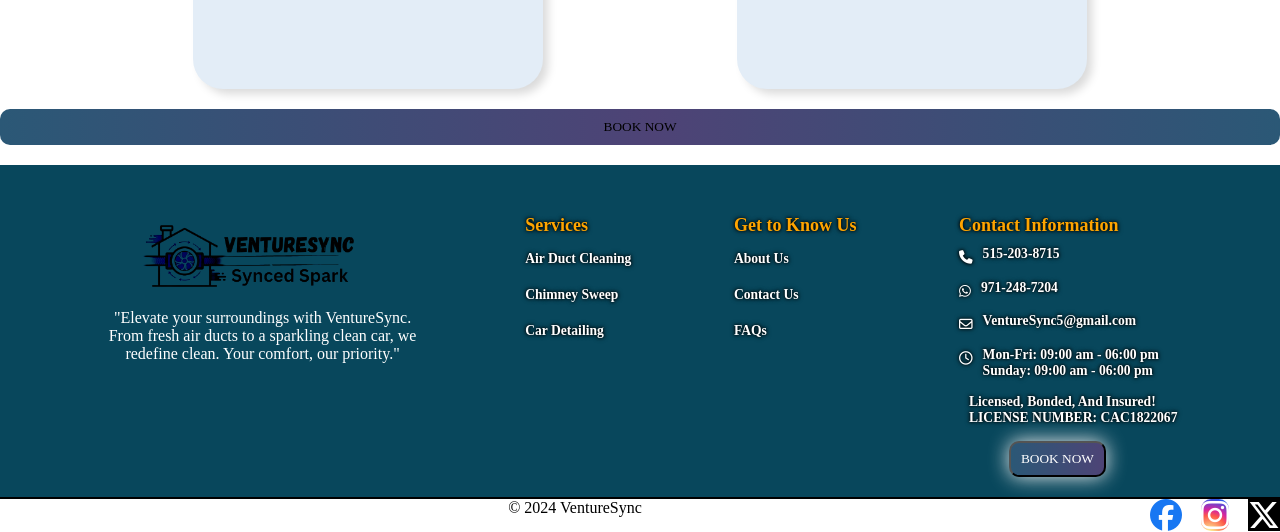
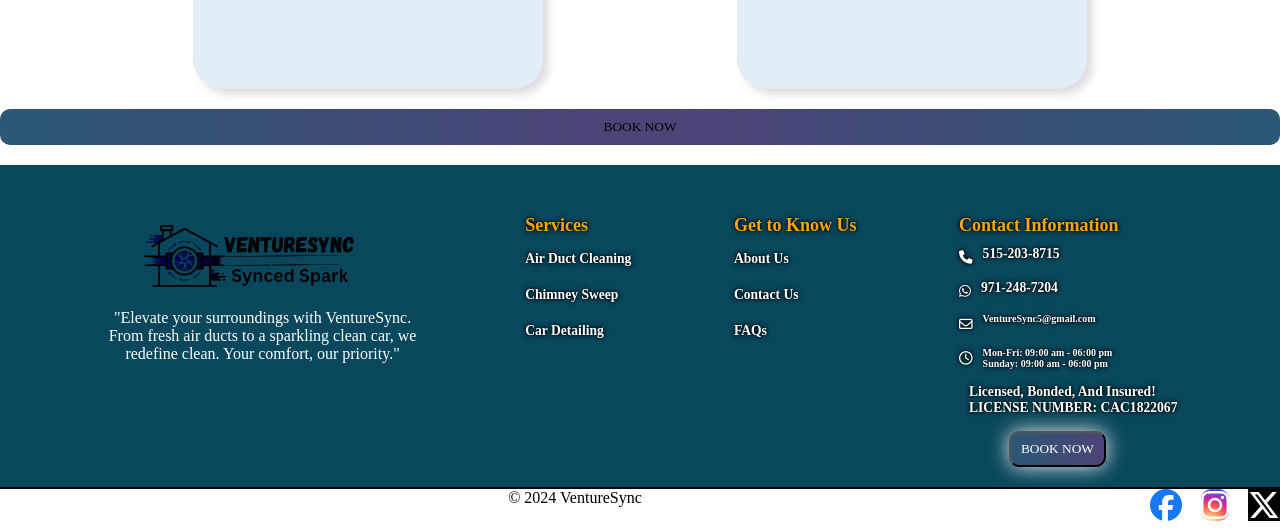
Before and after one commit to Uzain-Ali/Services-Website-, a plain HTML site: page services.html in a window 1280 px wide. Shown: the part 3599-4131 px from the top of the page. Drawn offline with Linux system fonts and the light colour scheme.

Commit message:
Responsive updation

```diff
--- a/services.html
+++ b/services.html
@@ -586,12 +586,13 @@
                 </a>
                 <a href="">
                     <i class="fa-regular fa-envelope"></i>
-                    <p style="color: #fff;" class="footPara">VentureSync5@gmail.com</p>
+                    <p style="color: #fff; font-size: 10px; font-weight: 900;" class="footPara">VentureSync5@gmail.com</p>
                 </a>
                 <a href="">
                     <i class="fa-regular fa-clock"></i>
-                    <p style="color: #fff;" class="footPara">Mon-Fri: 09:00 am - 06:00 pm <br>
+                    <p style="color: #fff; font-size: 10px; font-weight: 900;" class="footPara">Mon-Fri: 09:00 am - 06:00 pm <br>
                     Sunday:  09:00 am - 06:00 pm</p>
+                </a>
                 </a>
                 <a href="">
                     <p style="color: #fff;" class="footPara">Licensed, Bonded, And Insured! <br>LICENSE NUMBER: CAC1822067
```
Also changed, not shown: about.html (+2 -2 lines), contact.html (+2 -2 lines), index.html (+2 -2 lines).
